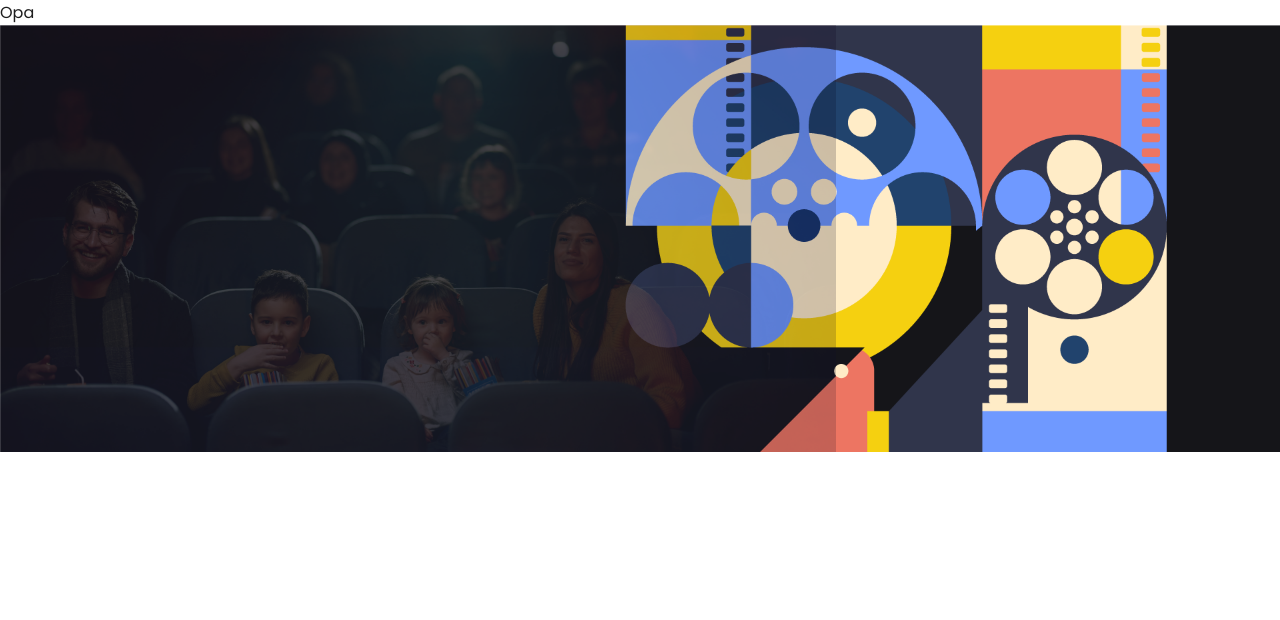
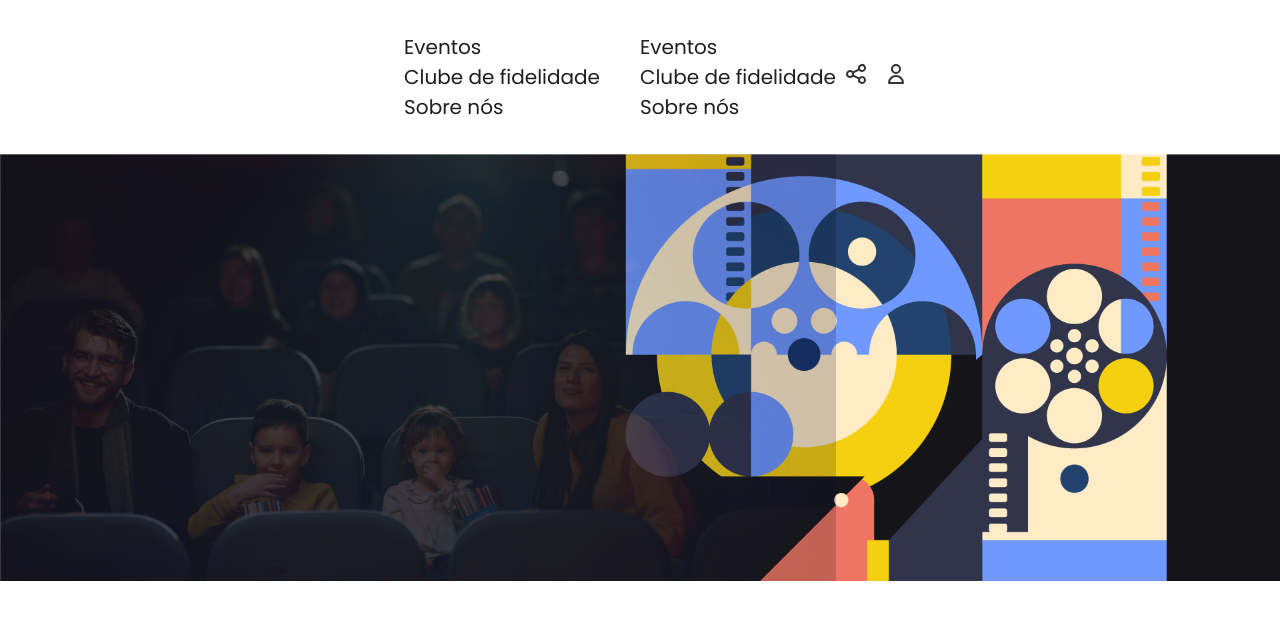
Before and after one commit to joao0814/luz-e-cena-project, a React (Vite) app: page / in a window 1280 px wide. Shown: the top 620 px of the page. Built offline with nearby package versions, Linux system fonts and the light colour scheme; a web font is replaced by a local one.

Commit message:
feat: add header in app

```diff
--- a/src/App.tsx
+++ b/src/App.tsx
@@ -1,12 +1,10 @@
 import Banner from "./components/Banner";
-import Link from "./components/Link";
+import Header from "./components/Header";
 
 export default function App() {
   return (
     <>
-      <Link href="/" target="_blank">
-        Opa
-      </Link>
+      <Header />
       <Banner
         src="./public/Imagens/Banner Desktop.png"
         alt="Luz e Cena Banner"
--- /dev/null
+++ b/src/components/Header/components/HeaderActions.tsx
@@ -0,0 +1,18 @@
+import React from "react";
+import Button from "../../Button";
+import { HiOutlineShare, HiOutlineUser } from "react-icons/hi";
+
+const HeaderActions = () => {
+  return (
+    <div>
+      <Button variant="icon">
+        <HiOutlineShare />
+      </Button>
+      <Button variant="icon">
+        <HiOutlineUser />
+      </Button>
+    </div>
+  );
+};
+
+export default HeaderActions;
--- /dev/null
+++ b/src/components/Header/components/HeaderLinks.tsx
@@ -0,0 +1,14 @@
+import MenuList from "../../Menu/MenuList";
+import MenuItem from "../../Menu/MenuItem";
+
+const HeaderLinks = () => {
+  return (
+    <MenuList>
+      <MenuItem>Eventos</MenuItem>
+      <MenuItem>Clube de fidelidade</MenuItem>
+      <MenuItem>Sobre nós</MenuItem>
+    </MenuList>
+  );
+};
+
+export default HeaderLinks;
--- a/src/components/Header/components/HeaderList.tsx
+++ b/src/components/Header/components/HeaderList.tsx
@@ -1,5 +1,5 @@
 import React from "react";
-import styles from "./Header.module.css";
+import styles from "../Header.module.css";
 
 const HeaderList = ({ children }: React.HTMLAttributes<HTMLUListElement>) => {
   return <ul className={styles.cabecalho}>{children}</ul>;
--- a/src/components/Header/components/HeaderLisItem.tsx
+++ b/src/components/Header/components/HeaderListItem.tsx
@@ -1,5 +1,5 @@
 import React from "react";
-import styles from "./Header.module.css";
+import styles from "../Header.module.css";
 
 const HeaderLisItem = ({ children }: React.LiHTMLAttributes<HTMLLIElement>) => {
   return <li className={styles.menuitem}>{children}</li>;
--- a/src/components/Header/index.tsx
+++ b/src/components/Header/index.tsx
@@ -1,7 +1,31 @@
-import React from "react";
+import HeaderLisItem from "./components/HeaderListItem";
+import HeaderList from "./components/HeaderList";
+import Logo from "../Logo";
+import HeaderLinks from "./components/HeaderLinks";
+import HeaderActions from "./components/HeaderActions";
 
 const Header = () => {
-  return <div>Header</div>;
+  return (
+    <header>
+      <HeaderList>
+        <HeaderLisItem>
+          <Logo />
+        </HeaderLisItem>
+
+        <HeaderLisItem>
+          <HeaderLinks />
+        </HeaderLisItem>
+
+        <HeaderLisItem>
+          <HeaderLinks />
+        </HeaderLisItem>
+
+        <HeaderLisItem>
+          <HeaderActions />
+        </HeaderLisItem>
+      </HeaderList>
+    </header>
+  );
 };
 
 export default Header;
--- /dev/null
+++ b/src/components/Logo/index.tsx
@@ -0,0 +1,5 @@
+const Logo = ({ ...props }: React.HTMLAttributes<HTMLDivElement>) => {
+  return <img {...props} />;
+};
+
+export default Logo;
--- /dev/null
+++ b/src/components/Menu/MenuItem/index.tsx
@@ -0,0 +1,17 @@
+import React from "react";
+import Link from "../../Link";
+
+interface MenuItemProps extends React.HTMLAttributes<HTMLLIElement> {
+  children: React.ReactNode;
+  href?: string;
+}
+
+const MenuItem = ({ children, href = "#" }: MenuItemProps) => {
+  return (
+    <li>
+      <Link href={href}>{children}</Link>
+    </li>
+  );
+};
+
+export default MenuItem;
--- /dev/null
+++ b/src/components/Menu/MenuList/MenuList.module.css
@@ -0,0 +1,19 @@
+.navegacao {
+  display: flex;
+  gap: var(--gap-xl);
+  font-family: var(--fonte-texto);
+  font-size: var(--font-size-m);
+  font-weight: 400;
+}
+.navegacao {
+  list-style: none;
+  padding-left: 0;
+}
+
+.navegacao li {
+  list-style: none;
+}
+
+.navegacao li a {
+  display: block;
+}
--- /dev/null
+++ b/src/components/Menu/MenuList/index.tsx
@@ -0,0 +1,12 @@
+import React from "react";
+import styles from "./MenuList.module.css";
+
+const MenuList = ({ children }: React.HTMLAttributes<HTMLUListElement>) => {
+  return (
+    <nav className={styles.navegacao}>
+      <ul>{children}</ul>
+    </nav>
+  );
+};
+
+export default MenuList;
```
